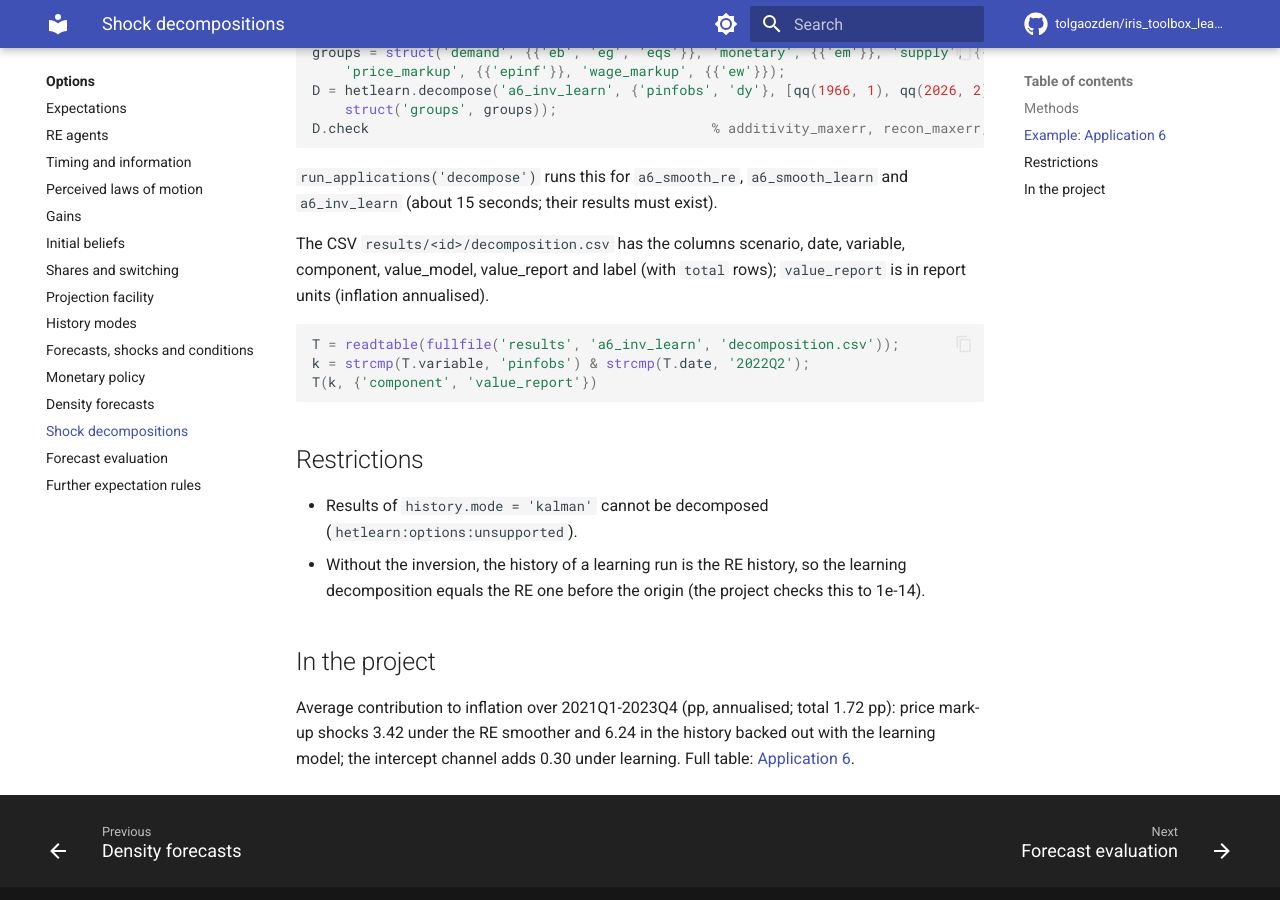
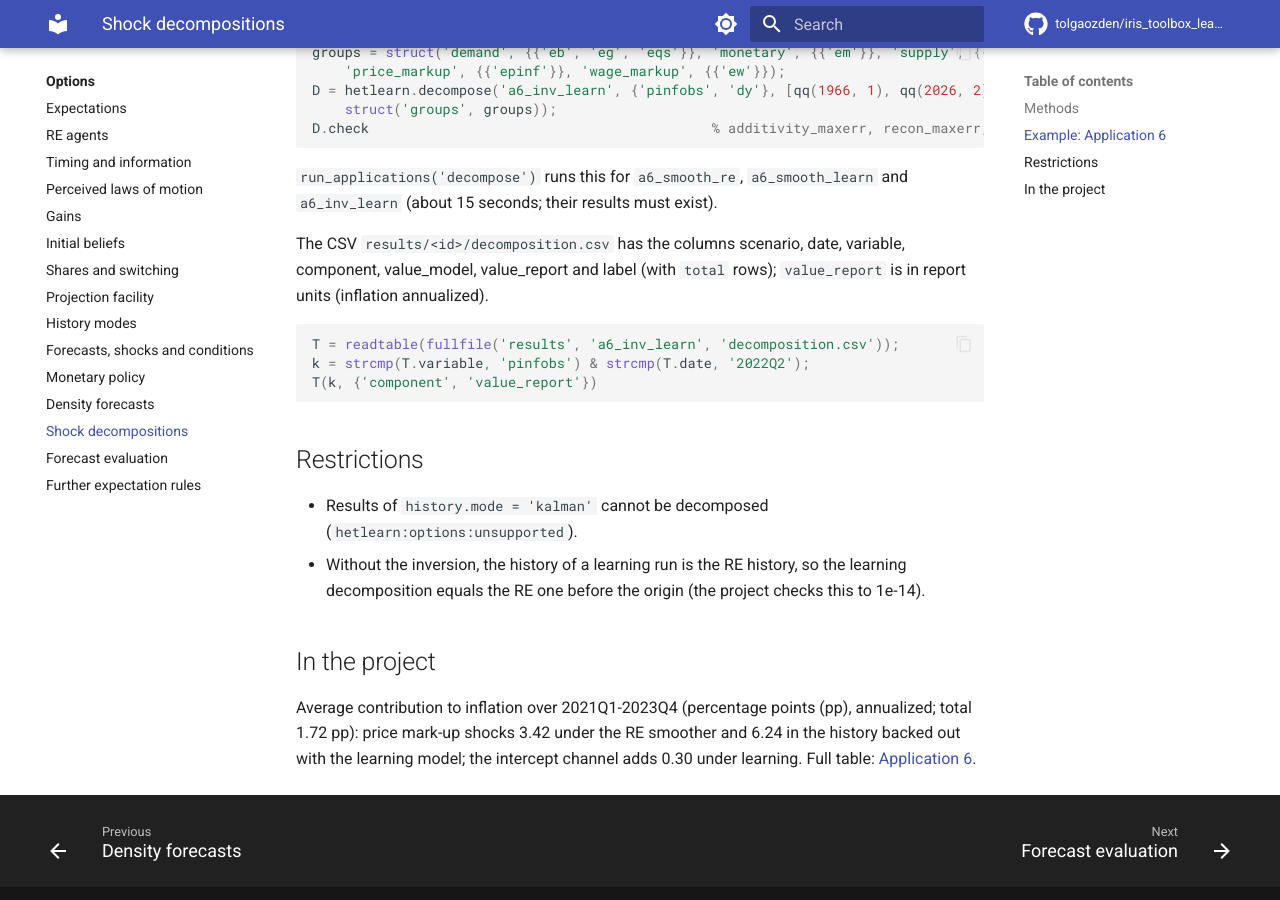
Before and after one commit to HetLearn/iris_toolbox_learning, an MkDocs documentation site: the page built from docs_site/options/decompositions.md, in a window 1280 px wide and 900 px high, scrolled down 1391 px. Built offline with MkDocs 1.6.1 and Material for MkDocs 9.7.7, drawn with Linux system fonts in a browser that asks for light colours; comment, search, counter and statistics services are not loaded; some of the changed text lies outside the part shown.

Commit message:
Site page revised to the writing rules (docs_site/options/decompositions.md)
US spelling, no second person, abbreviations spelled out on first use, internal dates and labels removed, notation aligned with the technical appendix.

````diff
--- a/docs_site/options/decompositions.md
+++ b/docs_site/options/decompositions.md
@@ -53,7 +53,7 @@
 
 The CSV `results/<id>/decomposition.csv` has the columns scenario, date, variable, component,
 value_model, value_report and label (with `total` rows); `value_report` is in report units
-(inflation annualised).
+(inflation annualized).
 
 ```matlab
 T = readtable(fullfile('results', 'a6_inv_learn', 'decomposition.csv'));
@@ -69,7 +69,7 @@
 
 ## In the project
 
-Average contribution to inflation over 2021Q1-2023Q4 (pp, annualised; total 1.72 pp): price
-mark-up shocks 3.42 under the RE smoother and 6.24 in the history backed out with the learning
-model; the intercept channel adds 0.30 under learning. Full table: [Application
-6](../applications/app6-history.md#results).
+Average contribution to inflation over 2021Q1-2023Q4 (percentage points (pp), annualized;
+total 1.72 pp): price mark-up shocks 3.42 under the RE smoother and 6.24 in the history backed
+out with the learning model; the intercept channel adds 0.30 under learning. Full table:
+[Application 6](../applications/app6-history.md#results).
````
Also changed, not shown: other parts of docs_site/options/decompositions.md (+3 -3 lines).
